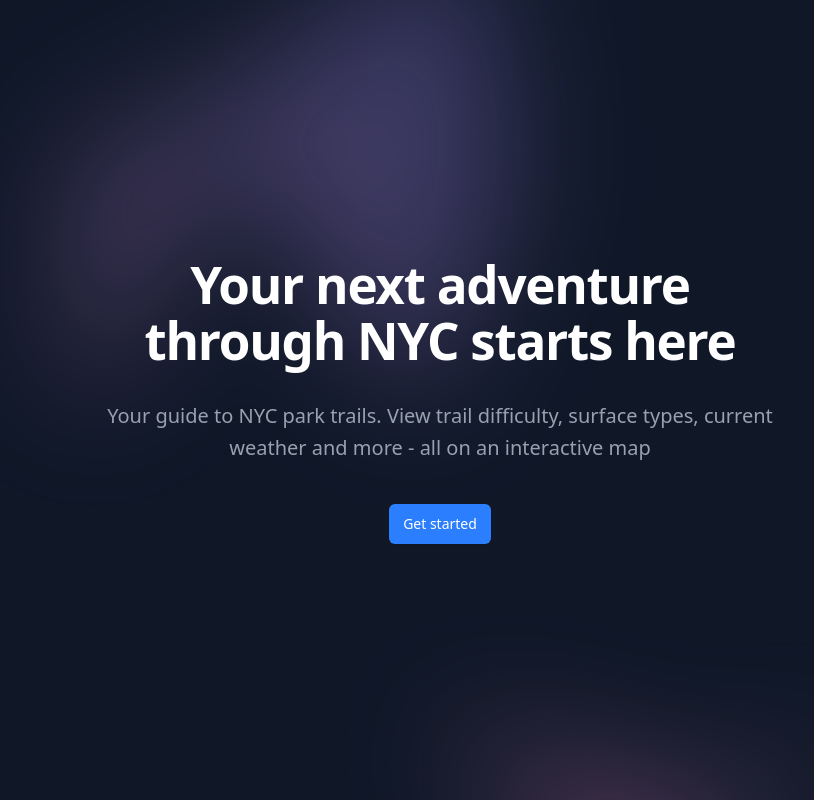
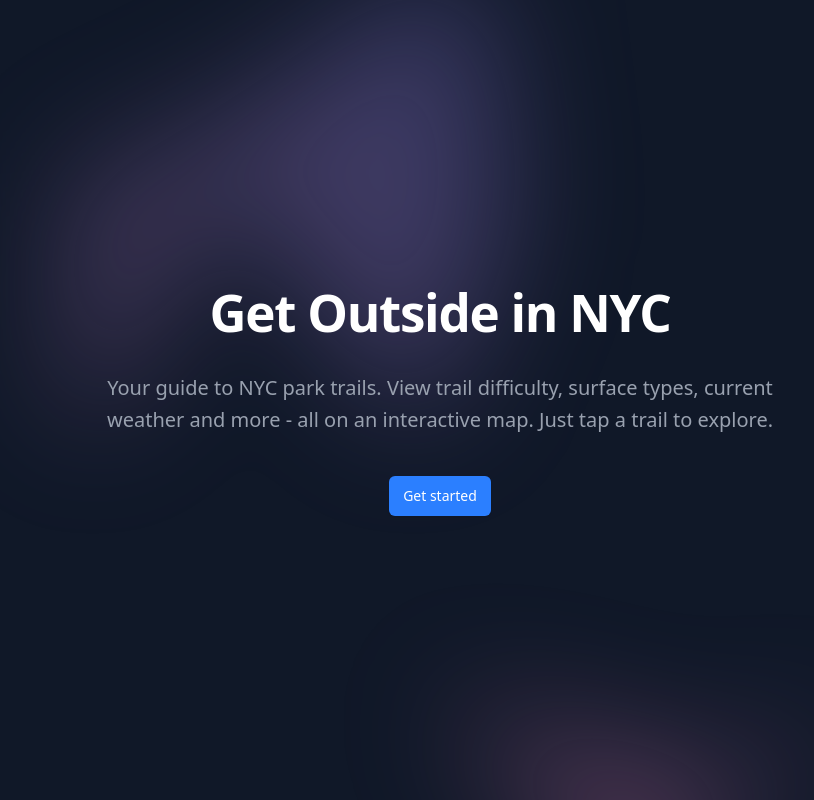
Before and after one commit to anthuarneck/park-trail-app, a React (Vite) app: page / in a window 1280 px wide. Shown: the whole page, without its empty margins (200-1014 px from the left). Built offline with nearby package versions, Linux system fonts and the light colour scheme; the HTML template or start-up script is replaced by a standard one.

Commit message:
updates landing page title and description

```diff
--- a/Pages/Landing.jsx
+++ b/Pages/Landing.jsx
@@ -22,10 +22,10 @@ function Landing() {
         <div className="mx-auto max-w-2xl py-32 sm:py-48 lg:py-56">
           <div className="text-center">
             <h1 className="text-5xl font-semibold tracking-tight text-balance text-white sm:text-7xl">
-            Your next adventure through NYC starts here
+            Get Outside in NYC
             </h1>
             <p className="mt-8 text-lg font-medium text-pretty text-gray-400 sm:text-xl/8">
-              Your guide to NYC park trails. View trail difficulty, surface types, current weather and more - all on an interactive map
+              Your guide to NYC park trails. View trail difficulty, surface types, current weather and more - all on an interactive map. Just tap a trail to explore.
             </p>
             <div className="mt-10 flex items-center justify-center gap-x-6">
               <a
```
